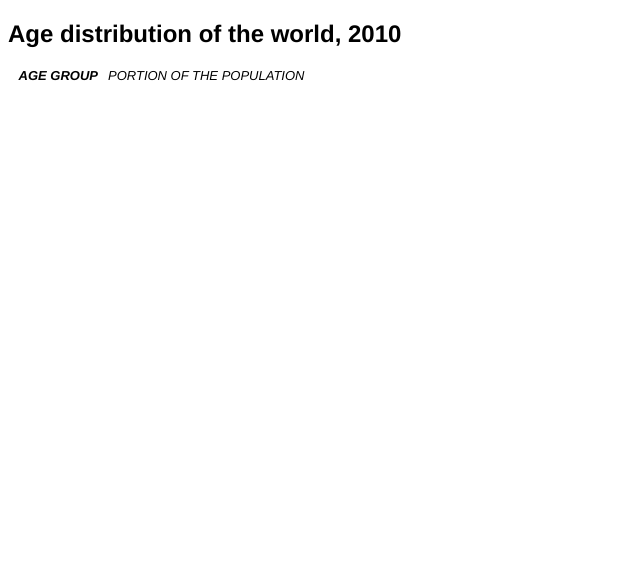
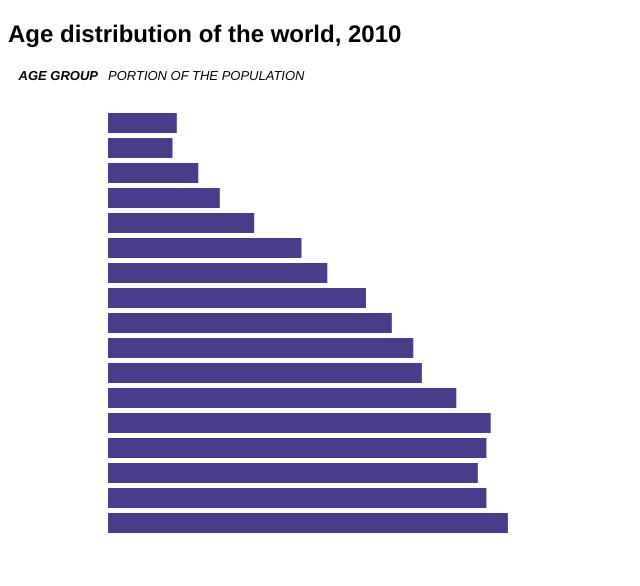
Before and after one commit to baconstarvation/d3vis, a plain HTML site: page pop2010-D3.html in a window 1280 px wide. Shown: the whole page, without its empty margins (0-640 px from the left). Drawn offline with nearby package versions, Linux system fonts and the light colour scheme.

Commit message:
fixed the bug. now on 'Okay that's a lot of rectangles'

```diff
--- a/pop2010-D3.html
+++ b/pop2010-D3.html
@@ -66,103 +66,103 @@
 				.attr("x", 0)
 				.attr("y", 0)
 				.attr("height", 20)
-				.attr("height", 1.6);
+				.attr("width", 1.6);
 
 		barGroup.append("rect")
 				.attr("x", 0)
 				.attr("y", 25)
 				.attr("height", 20)
-				.attr("height", 1.5);
+				.attr("width", 1.5);
 
 		barGroup.append("rect")
 				.attr("x", 0)
 				.attr("y", 50)
 				.attr("height", 20)
-				.attr("height", 2.1);
+				.attr("width", 2.1);
 
 		barGroup.append("rect")
 				.attr("x", 0)
 				.attr("y", 75)
 				.attr("height", 20)
-				.attr("height", 2.6);
+				.attr("width", 2.6);
 
 		barGroup.append("rect")
 				.attr("x", 0)
 				.attr("y", 100)
 				.attr("height", 20)
-				.attr("height", 3.4);
+				.attr("width", 3.4);
 
 		barGroup.append("rect")
 				.attr("x", 0)
 				.attr("y", 125)
 				.attr("height", 20)
-				.attr("height", 4.5);
+				.attr("width", 4.5);
 
 		barGroup.append("rect")
 				.attr("x", 0)
 				.attr("y", 150)
 				.attr("height", 20)
-				.attr("height", 5.1);
+				.attr("width", 5.1);
 
 		barGroup.append("rect")
 				.attr("x", 0)
 				.attr("y", 175)
 				.attr("height", 20)
-				.attr("height", 6);
+				.attr("width", 6);
 
 		barGroup.append("rect")
 				.attr("x", 0)
 				.attr("y", 200)
 				.attr("height", 20)
-				.attr("height", 6.6);
+				.attr("width", 6.6);
 
 		barGroup.append("rect")
 				.attr("x", 0)
 				.attr("y", 225)
 				.attr("height", 20)
-				.attr("height", 7.1);
+				.attr("width", 7.1);
 
 		barGroup.append("rect")
 				.attr("x", 0)
 				.attr("y", 250)
 				.attr("height", 20)
-				.attr("height", 7.3);
+				.attr("width", 7.3);
 
 		barGroup.append("rect")
 				.attr("x", 0)
 				.attr("y", 275)
 				.attr("height", 20)
-				.attr("height", 8.1);
+				.attr("width", 8.1);
 
 		barGroup.append("rect")
 				.attr("x", 0)
 				.attr("y", 300)
 				.attr("height", 20)
-				.attr("height", 8.9);
+				.attr("width", 8.9);
 
 		barGroup.append("rect")
 				.attr("x", 0)
 				.attr("y", 325)
 				.attr("height", 20)
-				.attr("height", 8.8);
+				.attr("width", 8.8);
 
 		barGroup.append("rect")
 				.attr("x", 0)
 				.attr("y", 350)
 				.attr("height", 20)
-				.attr("height", 8.6);
+				.attr("width", 8.6);
 
 		barGroup.append("rect")
 				.attr("x", 0)
 				.attr("y", 375)
 				.attr("height", 20)
-				.attr("height", 8.8);
+				.attr("width", 8.8);
 
 		barGroup.append("rect")
 				.attr("x", 0)
 				.attr("y", 400)
 				.attr("height", 20)
-				.attr("height", 9.3);
+				.attr("width", 9.3);
 	</script>
 </body>
 </html>
```
